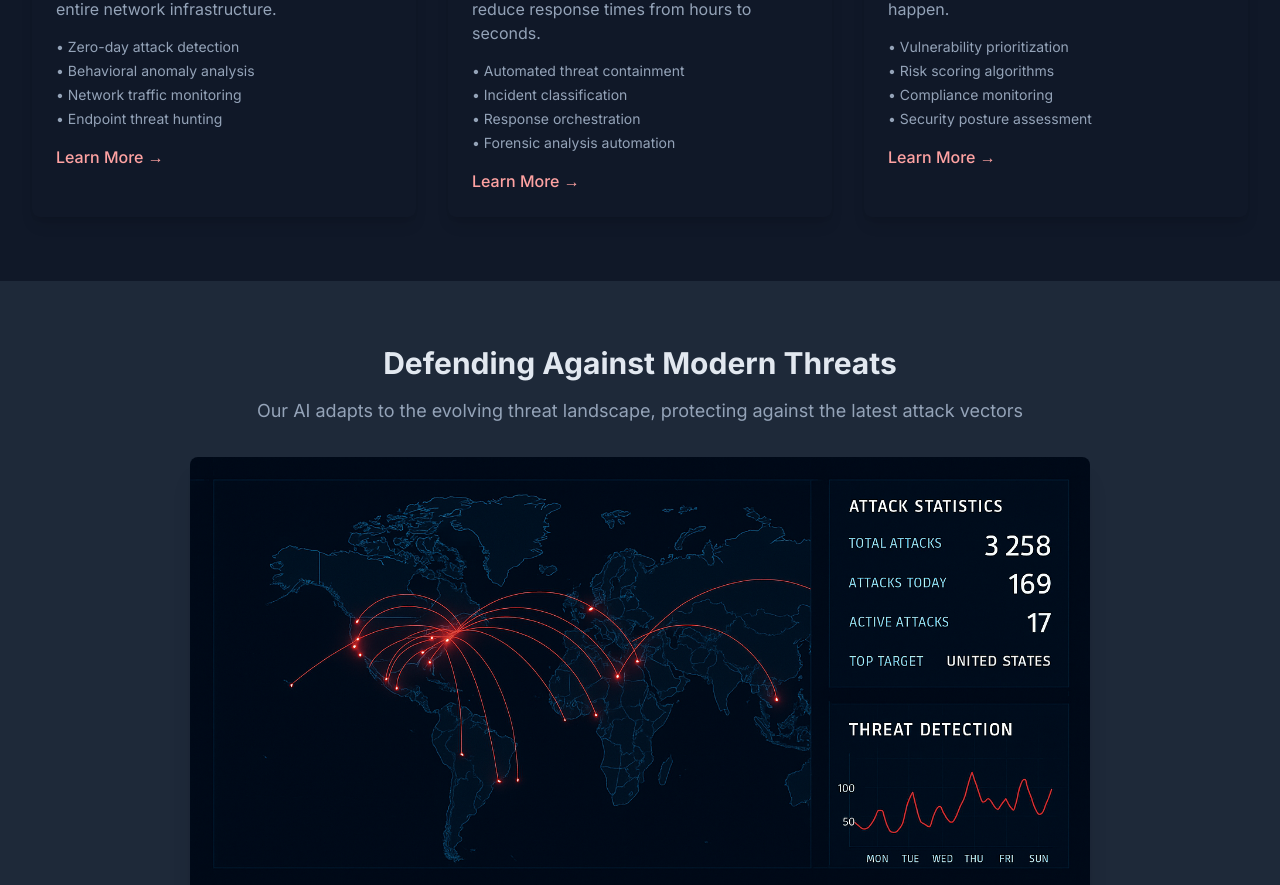
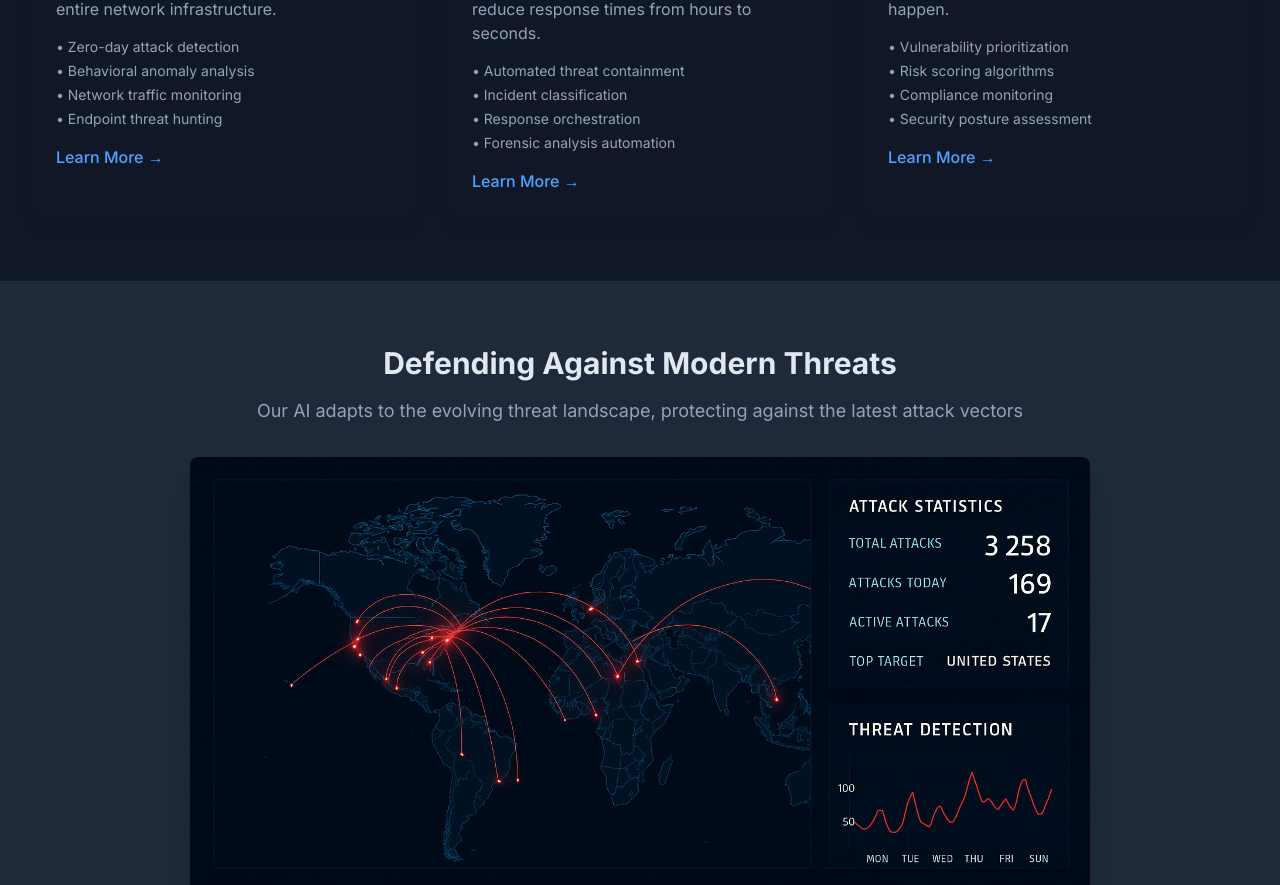
Before and after one commit to cptamrgaber/apex-meridian.com, a Next.js app: page /solutions/cybersecurity in a window 1280 px wide. Shown: the part 1092-1977 px from the top of the page. Built offline with nearby package versions, Linux system fonts and the light colour scheme.

Commit message:
Fix inconsistent Learn More link colors on cybersecurity page
- Changed all three Learn More links from red to consistent blue (text-blue-400)
- Added inline-flex for better alignment
- Improves visual consistency and user experience

```diff
--- a/src/app/solutions/cybersecurity/page.tsx
+++ b/src/app/solutions/cybersecurity/page.tsx
@@ -94,7 +94,7 @@ export default function CybersecuritySolutionsPage() {
                 <li>• Network traffic monitoring</li>
                 <li>• Endpoint threat hunting</li>
               </ul>
-              <Link href="/contact" className="text-red-300 hover:text-red-100 font-medium">
+              <Link href="/contact" className="text-blue-400 hover:text-blue-300 font-medium inline-flex items-center">
                 Learn More →
               </Link>
             </div>
@@ -113,7 +113,7 @@ export default function CybersecuritySolutionsPage() {
                 <li>• Response orchestration</li>
                 <li>• Forensic analysis automation</li>
               </ul>
-              <Link href="/contact" className="text-red-300 hover:text-red-100 font-medium">
+              <Link href="/contact" className="text-blue-400 hover:text-blue-300 font-medium inline-flex items-center">
                 Learn More →
               </Link>
             </div>
@@ -132,7 +132,7 @@ export default function CybersecuritySolutionsPage() {
                 <li>• Compliance monitoring</li>
                 <li>• Security posture assessment</li>
               </ul>
-              <Link href="/contact" className="text-red-300 hover:text-red-100 font-medium">
+              <Link href="/contact" className="text-blue-400 hover:text-blue-300 font-medium inline-flex items-center">
                 Learn More →
               </Link>
             </div>
```
